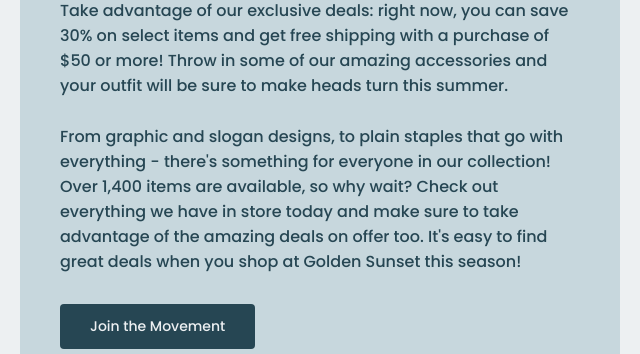
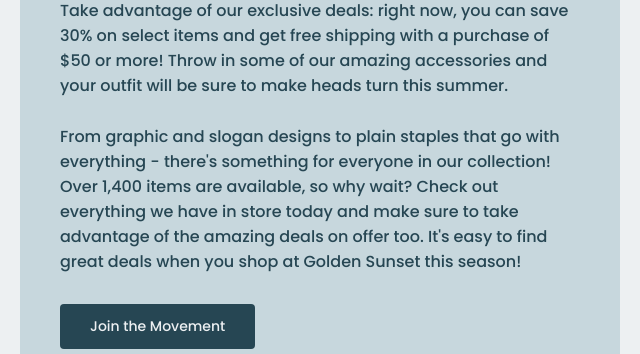
Before and after one commit to kevnhortn/golden-sunset, a plain HTML site: page index.html in a window 1280 px wide. Shown: the part 900-1254 px from the top of the page, 320-960 px from the left. Drawn offline with Linux system fonts and the light colour scheme.

Commit message:
remove pointless comma in third paragraph

```diff
--- a/index.html
+++ b/index.html
@@ -180,8 +180,8 @@
 											padding-bottom: 30px;
 										"
 									>
-										From graphic and slogan designs, to
-										plain staples that go with everything -
+										From graphic and slogan designs to plain
+										staples that go with everything -
 										there's something for everyone in our
 										collection! Over 1,400 items are
 										available, so why wait? Check out
```
